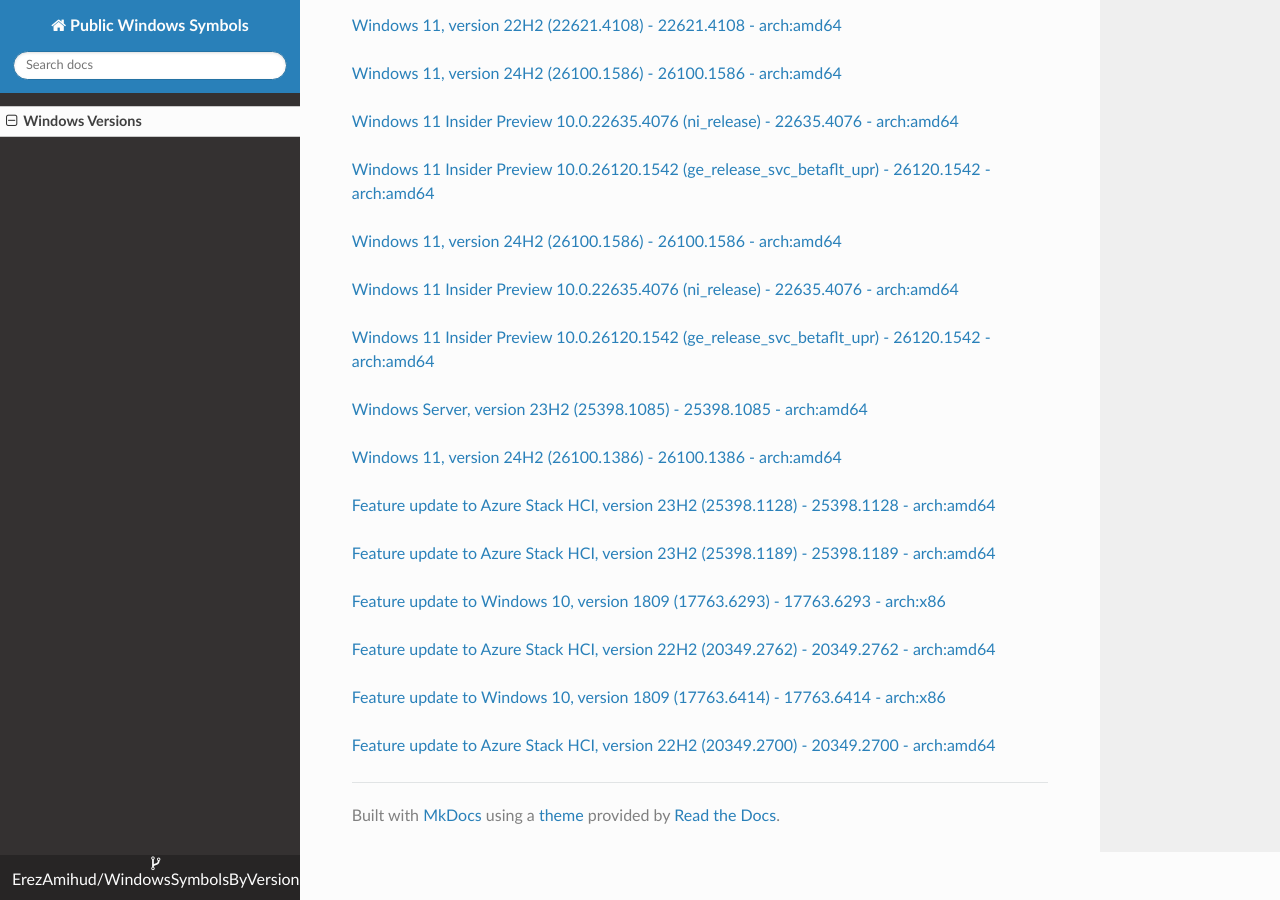
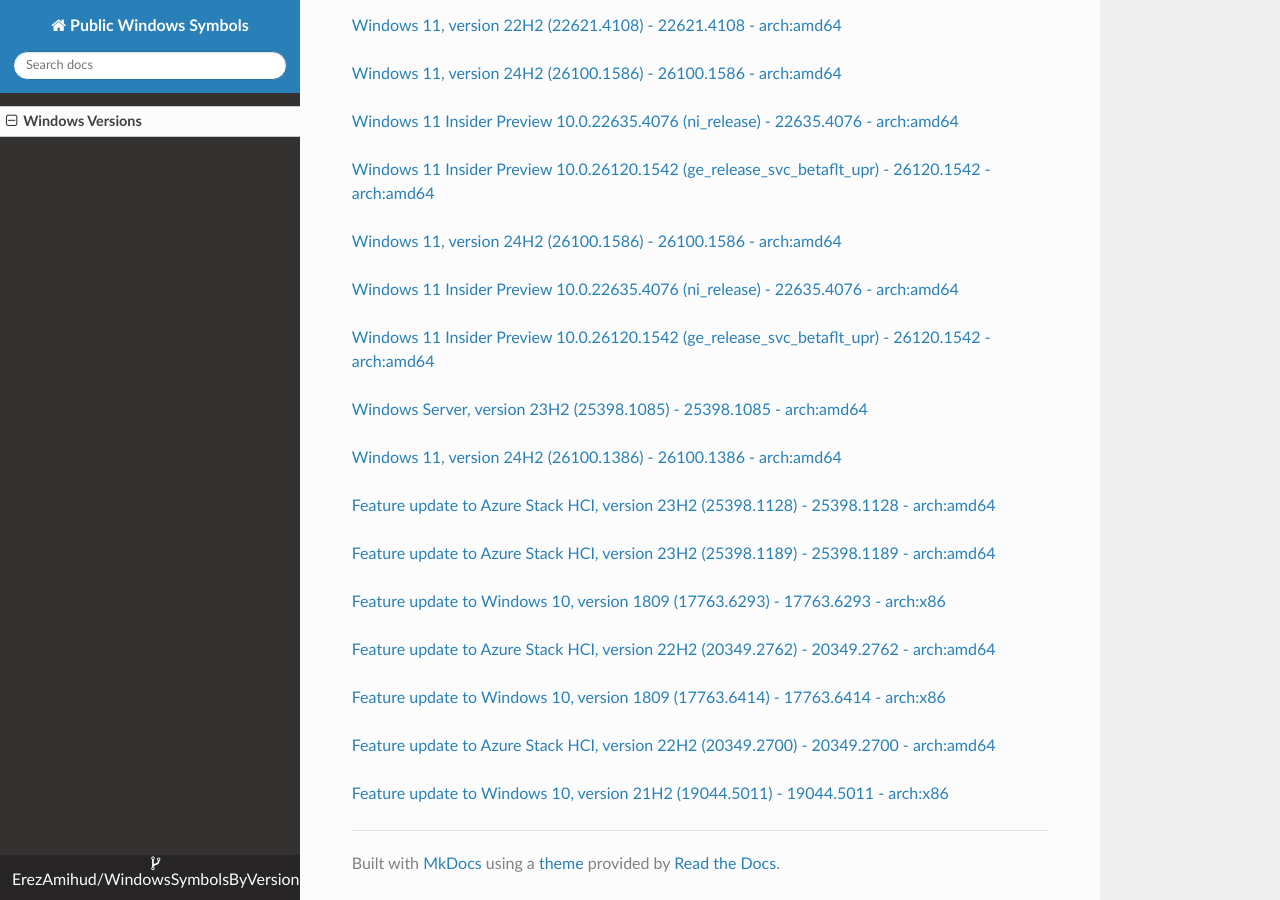
Before and after one commit to ErezAmihud/WindowsSymbolsByVersion, an MkDocs documentation site: the page built from docs/index.md, in a window 1280 px wide and 900 px high, scrolled down 5885 px. Built offline with MkDocs 1.6.1, drawn with Linux system fonts in a browser that asks for light colours; nearby versions of some CDN libraries.

Commit message:
Automated commit, add manifest for 6c4d3b77-0e39-4067-9063-0c455490f07c

```diff
--- a/docs/index.md
+++ b/docs/index.md
@@ -298,3 +298,6 @@
 
 
 [Feature update to Azure Stack HCI, version 22H2 (20349.2700) - 20349.2700 - arch:amd64](https://github.com/ErezAmihud/WindowsSymbolsByVersion/blob/main/manifests/7e84f4b9-bcbd-45da-a19c-dbe2a5c52500.manifest)
+
+
+[Feature update to Windows 10, version 21H2 (19044.5011) - 19044.5011 - arch:x86](https://github.com/ErezAmihud/WindowsSymbolsByVersion/blob/main/manifests/6c4d3b77-0e39-4067-9063-0c455490f07c.manifest)
```
Also changed, not shown: process_builds.json (+1 -1 lines), 1 other file.
